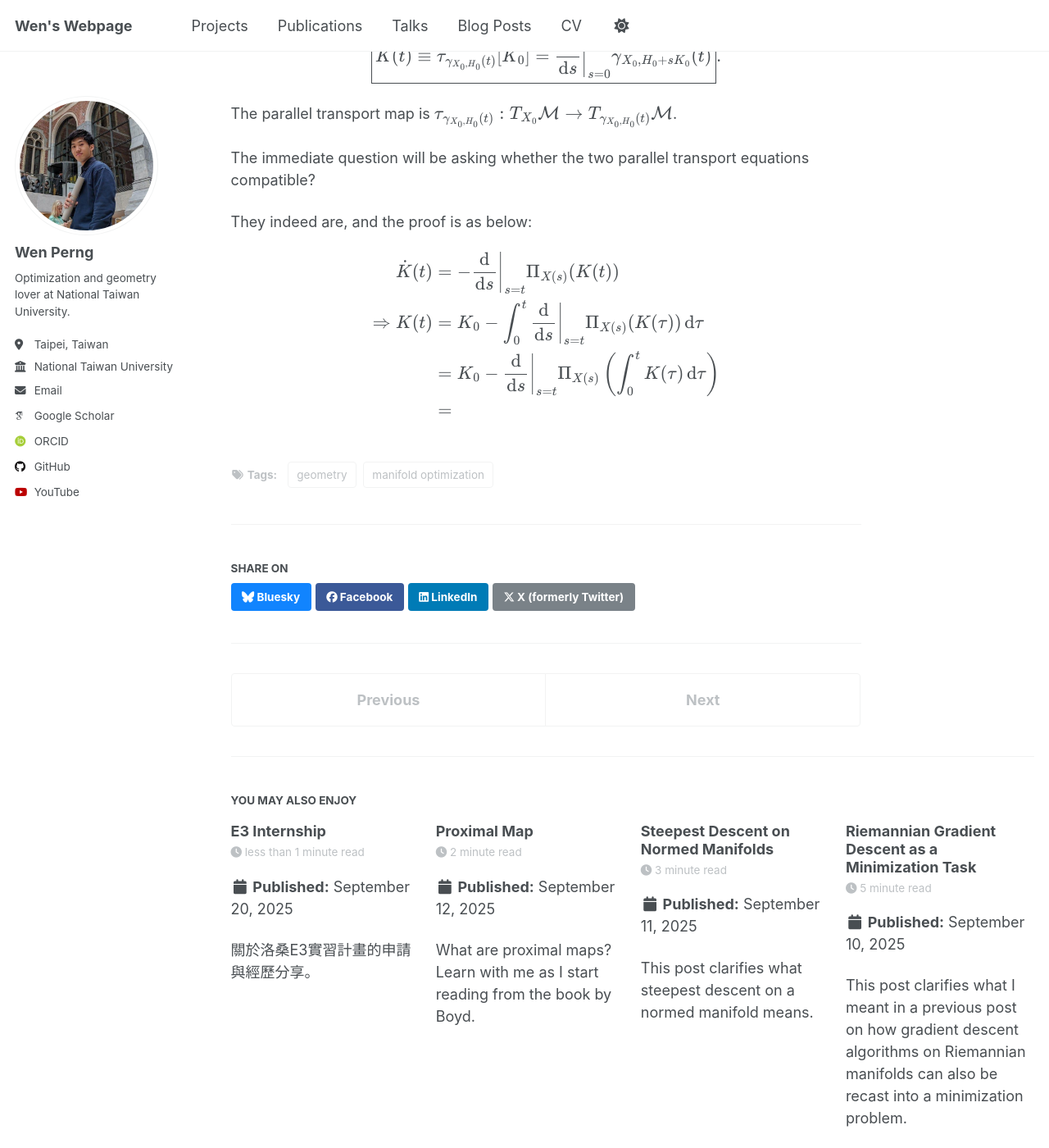
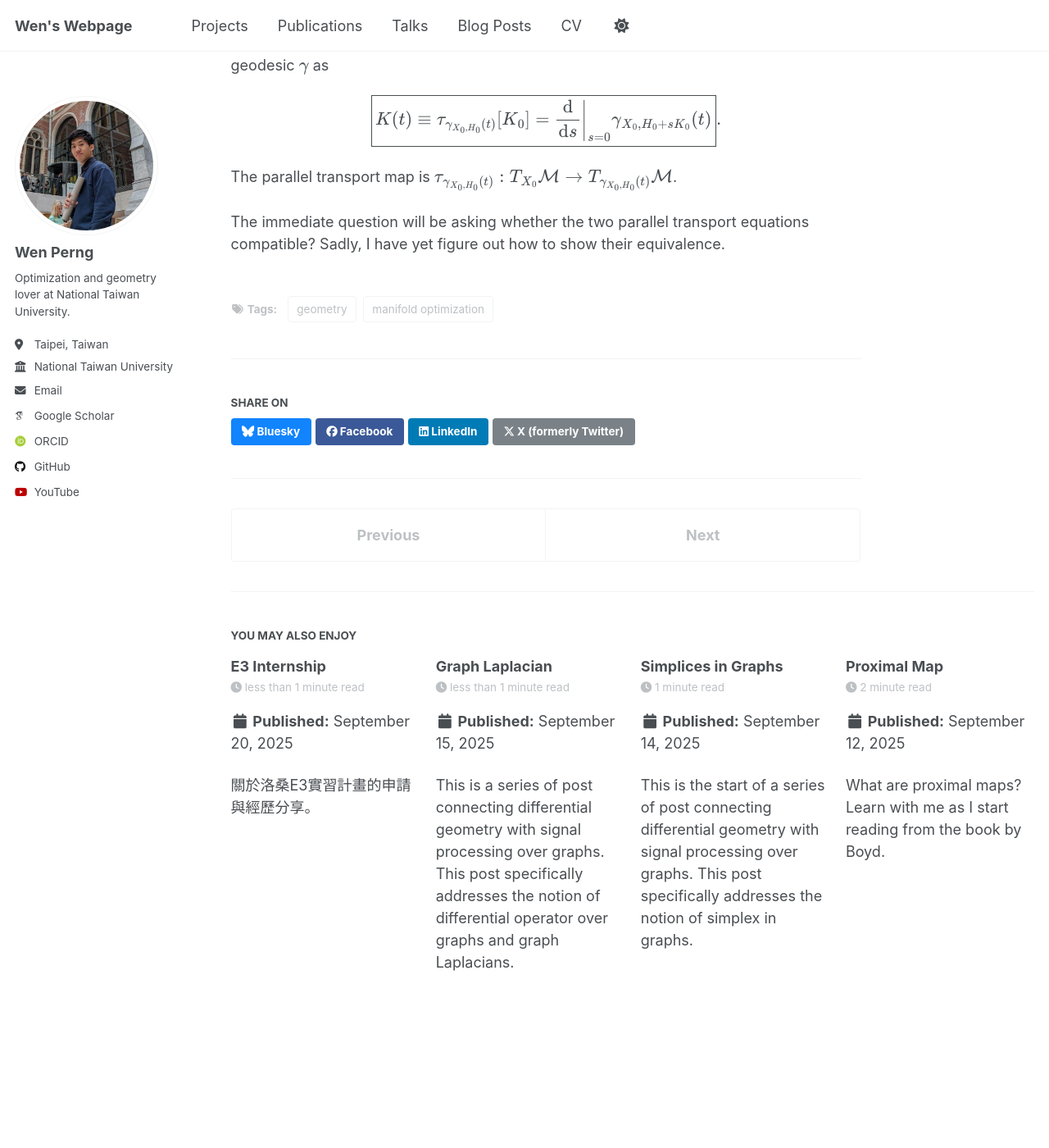
Before and after one commit to WenPerng/WenPerng.github.io, a Jekyll site: the page built from _posts/2025-09-13-blog-post.md, in a window 1280 px wide and 1400 px high, scrolled down 3205 px. Shown: the whole window at 82% size. Built offline with Jekyll 4.4.1, drawn with Linux system fonts in a browser that asks for light colours; some web fonts are replaced; a script that is not in the unit is left out; some of the changed text lies outside the part shown.

Commit message:
blog update

```diff
--- a/_posts/2025-09-13-blog-post.md
+++ b/_posts/2025-09-13-blog-post.md
@@ -53,11 +53,11 @@
 
 $$
 \boxed{
-    \dot{K} + \Gamma(K,\dot{X}) = 0
+    \dot{K} + \Gamma(\dot{X},K) = 0
 },
 $$
 </p>
-where the bilinear form \\(\Gamma(K,\dot{X})\\) is induced from the symmetric form \\(\Gamma(\dot{X},\dot{X})\\) point-wise. Let us verify the above from an extrinsic point of view. (I will not check the smoothness as I am an engineer.)
+where the bilinear form \\(\Gamma(\dot{X},K)\\) is induced from the symmetric form \\(\Gamma(\dot{X},\dot{X})\\) point-wise. Let us verify the above from an extrinsic point of view. (I will not check the smoothness as I am an engineer.)
 
 ## Extrinsic viewpoint
 Consider the manifold being embedded in an external space. Using the same arguments as in the [first post](/posts/2025/08/blog-post-4/), we have
@@ -133,6 +133,7 @@
 </p>
 The validity of the boxed equation can be immediately seen.
 
+Whether or not the equivalence of the left and right side of the boxed equation can be directly obtained is yet unknown.
 
 # If the geodesic equation is solved...
 In the [second paper review](/posts/2025/08/blog-post-10/), I introduced the formula for the parallel transport \\(\tau\\) given the geodesic \\(\gamma\\) as
@@ -146,17 +147,4 @@
 </p>
 The parallel transport map is \\(\tau _{\gamma _{X _0,H _0}(t)}: T _{X _0}\mathcal{M} \rightarrow T _{\gamma _{X _0,H _0}(t)}\mathcal{M}\\).
 
-The immediate question will be asking whether the two parallel transport equations compatible?
-
-They indeed are, and the proof is as below:
-<p>
-
-$$
-\begin{aligned}
-    \dot{K}(t) &= - \left.\frac{\mathrm{d}}{\mathrm{d}s}\right|_{s=t} \Pi_{X(s)}(K(t)) \\
-    \Rightarrow K(t) &= K_0 - \int_{0}^{t} \left.\frac{\mathrm{d}}{\mathrm{d}s}\right|_{s=t} \Pi_{X(s)}(K(\tau))\,\mathrm{d}\tau \\
-    &= K_0 - \left.\frac{\mathrm{d}}{\mathrm{d}s}\right|_{s=t} \Pi_{X(s)}\left( \int_{0}^{t} K(\tau) \,\mathrm{d}\tau \right) \\
-    &=
-\end{aligned}
-$$
-</p>
+The immediate question will be asking whether the two parallel transport equations compatible? Sadly, I have yet figure out how to show their equivalence.
--- /dev/null
+++ b/_posts/2025-09-14-blog-post.md
@@ -0,0 +1,55 @@
+---
+title: 'Simplices in Graphs'
+date: 2025-09-14
+permalink: /posts/2025/09/blog-post-14/
+tags:
+  - graph theory
+  - geometry
+  - signal processing
+excerpt: "This is the start of a series of post connecting differential geometry with signal processing over graphs. This post specifically addresses the notion of simplex in graphs."
+---
+
+This is the start of posts on connecting techniques of differential geometry and signal processing over graphs. For more details, one can refer to the paper "[Topological Signal Processing Over Simplicial Complexes](https://ieeexplore.ieee.org/document/9044758)" by S. Barbarossa and S. Sardellitti.
+
+This first post of the series starts off by introducing the geometric primitives over graphs -- a \\(k\\)-simplex.
+
+# Simplex
+A graph contains a finite collection of points \\(V = \\\{v _0,\ldots,v _{N-1}\\\}\\). These points are also called *vertices*.
+
+<img src='/images/posts/2025-09-14-simplex.png'>
+
+- A \\(k\\)-simplex, denoted by \\(\sigma^k _i\\) is an *unordered* set \\(\\\{v _{i _0}, \ldots, v _{i _{k}}\\\}\\) of \\(k+1\\) vertices.
+
+- A simplicial complex \\(\mathcal{X}\\) is a finite collection of simplices that is closed under inclusion of faces. I.e. if \\(\sigma^k \in \mathcal{X}\\), then its faces \\(\sigma^{k-1} \in \mathcal{X}\\).
+
+- An *oriented* \\(k\\)-simplex is an *ordered* set \\([v _{i _0}, \ldots, v _{i _{k}}]\\) of \\(k+1\\) vertices.
+
+- A face of a simplex \\(\sigma^k\\) is denoted by \\(\sigma^{k-1} _j \subset \sigma^k\\) with \\(j\in[0:k]\\). It is obtained by the removal of a vertex within \\(\sigma^k\\).
+
+- A face of an oriented simplex inherits an orientation by
+<p>
+
+$$
+\sigma^{k-1}_j = (-1)^j [v_{i_0}, \ldots, v_{i_{j-1}}, v_{i_{j+1}}, \ldots, v_{i_k}].
+$$
+</p>
+
+- We say that the face obtained by the sign above is coherent, denoted by \\(\sigma^{k-1} _{j} \sim \sigma^k\\).
+
+Note that the notion of "directed" and "oriented" are different. The establishment of orientation over a simplex allows "signals" on it to be denoted as positive or negative. Whereas directed signals on the graph restrict the values to be either positive or negative, but not both. In topological signal processing, one considers oriented and undirected simplices.
+
+# Boundary
+The boundary of a \\(k\\)-simplex is a \\((k-1)\\)-chain, i.e., an integer combination of \\((k-1)\\)-simplices. It is defined as
+<p>
+
+$$
+\partial_k \sigma^k = \sum_{j=0}^{k} (-1)^j [v_{i_0}, \ldots, v_{i_{j-1}}, v_{i_{j+1}}, \ldots, v_{i_k}].
+$$
+</p>
+
+From the above formulation, one can immediately see that the boundary operation forms a homology as \\(\partial _{k-1}\partial _k = 0\\).
+
+<img src='/images/posts/2025-09-14-boundary.png'>
+
+---
+By building our language of topological signal processing from the simplices, one can immediately smell how differential geometry comes into play.
--- /dev/null
+++ b/_posts/2025-09-15-blog-post.md
@@ -0,0 +1,24 @@
+---
+title: 'Graph Laplacian'
+date: 2025-09-15
+permalink: /posts/2025/09/blog-post-15/
+tags:
+  - graph theory
+  - geometry
+  - signal processing
+excerpt: "This is a series of post connecting differential geometry with signal processing over graphs. This post specifically addresses the notion of differential operator over graphs and graph Laplacians."
+---
+
+This is a series of posts on connecting techniques of differential geometry and signal processing over graphs. For more details, one can refer to the paper "[Topological Signal Processing Over Simplicial Complexes](https://ieeexplore.ieee.org/document/9044758)" by S. Barbarossa and S. Sardellitti.
+
+In the [previous post](/posts/2025/09/blog-post-14/), we addressed the basic notations to simplices over graphs.
+This second post of the series
+
+# Incidence matrix
+
+
+
+# Graph Laplacian
+
+
+## Another definition
```
Also changed, not shown: images/posts/2025-09-14-boundary.png (added), images/posts/2025-09-14-simplex.png (added).
